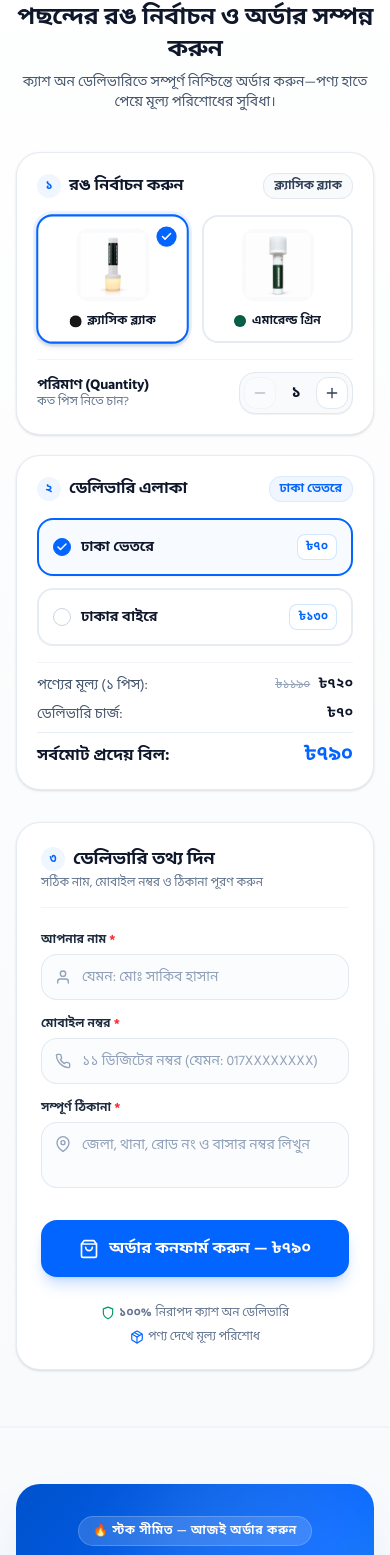
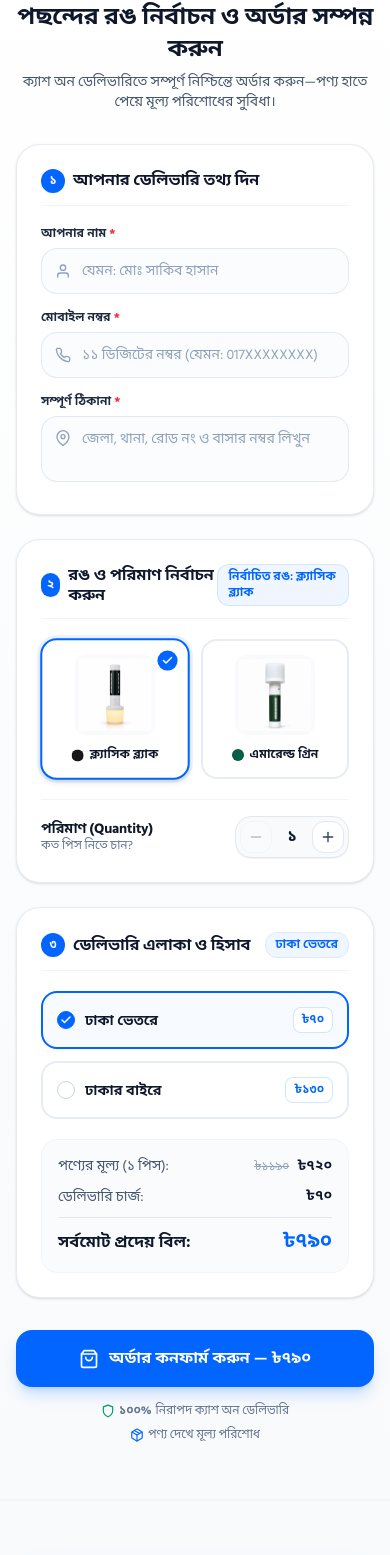
Before and after one commit to getrasel/secrethaat_double_flashlight, a React (Vite) app: page / in a window 390 px wide. Shown: the part 4833-6388 px from the top of the page. Built offline with nearby package versions, Linux system fonts and the light colour scheme; a web font is replaced by a local one.

Commit message:
order form fixed

```diff
--- a/src/components/OrderSection.tsx
+++ b/src/components/OrderSection.tsx
@@ -148,7 +148,7 @@ export const OrderSection: React.FC = () => {
     >
       <div className="container-custom">
         {/* Section Header */}
-        <div className="text-center max-w-2xl mx-auto mb-10 sm:mb-14">
+        <div className="text-center max-w-2xl mx-auto mb-8 sm:mb-12">
           <div className="inline-flex items-center gap-1.5 px-3 py-1 rounded-full bg-blue-50 border border-blue-200/60 text-xs sm:text-sm font-semibold text-[#0265FF] mb-3">
             <FiShoppingBag className="w-3.5 h-3.5" />
             <span>সহজ ও দ্রুত অর্ডার</span>
@@ -161,232 +161,25 @@ export const OrderSection: React.FC = () => {
           </p>
         </div>
 
-        {/* 2-Column Checkout Layout */}
-        <div className="grid grid-cols-1 lg:grid-cols-12 gap-8 lg:gap-10 items-start max-w-6xl mx-auto">
+        {/* Unified Ordered Checkout Form Container */}
+        <div className="max-w-3xl mx-auto">
+          <form onSubmit={handleSubmit} className="space-y-6" noValidate>
 
-          {/* LEFT COLUMN: Product Options & Summary */}
-          <div className="lg:col-span-6 space-y-5">
-
-            {/* 1. Color Selector Card */}
-            <div className="bg-white rounded-3xl p-5 sm:p-6 border border-slate-200/80 shadow-sm space-y-4">
-              <div className="flex items-center justify-between">
+            {/* 1. TOP: Delivery Info Form Card */}
+            <div className="bg-white rounded-3xl p-6 sm:p-8 border border-slate-200/80 shadow-sm space-y-5">
+              <div className="flex items-center justify-between pb-3 border-b border-slate-100">
                 <h3 className="text-base sm:text-lg font-bold text-slate-900 flex items-center gap-2">
-                  <span className="w-6 h-6 rounded-full bg-blue-50 text-[#0265FF] text-xs flex items-center justify-center font-bold font-number">১</span>
-                  <span>রঙ নির্বাচন করুন</span>
+                  <span className="w-6 h-6 rounded-full bg-[#0265FF] text-white text-xs flex items-center justify-center font-bold font-number shadow-xs">
+                    ১
+                  </span>
+                  <span>আপনার ডেলিভারি তথ্য দিন</span>
                 </h3>
-                <span className="text-xs font-semibold px-2.5 py-1 rounded-xl bg-slate-50 border border-slate-200 text-slate-700">
-                  {currentColor.name}
+                <span className="text-xs font-semibold px-2.5 py-1 rounded-xl bg-slate-50 border border-slate-200 text-slate-600 hidden sm:inline-block">
+                  ক্যাশ অন ডেলিভারি
                 </span>
               </div>
 
-              <div className="grid grid-cols-2 gap-3.5">
-                {COLOR_VARIANTS.map((variant) => {
-                  const isSelected = variant.id === selectedColor;
-                  return (
-                    <button
-                      key={variant.id}
-                      type="button"
-                      onClick={() => setSelectedColor(variant.id)}
-                      className={`relative flex flex-col items-center p-3 sm:p-4 rounded-2xl border-2 transition-all duration-200 cursor-pointer bg-white text-center ${
-                        isSelected
-                          ? "border-[#0265FF] ring-3 ring-blue-500/10 shadow-md scale-[1.01]"
-                          : "border-slate-200/80 hover:border-slate-300"
-                      }`}
-                    >
-                      <div className="w-18 h-18 sm:w-20 sm:h-20 rounded-xl overflow-hidden mb-2.5 bg-slate-50 p-1 flex items-center justify-center">
-                        <img
-                          src={variant.image}
-                          alt={variant.name}
-                          className="w-full h-full object-contain"
-                        />
-                      </div>
-
-                      <div className="flex items-center gap-1.5 mt-0.5">
-                        <span
-                          className="w-3 h-3 rounded-full border border-black/10 shrink-0"
-                          style={{ backgroundColor: variant.hex }}
-                        />
-                        <span className="text-xs sm:text-sm font-bold text-slate-900">
-                          {variant.name}
-                        </span>
-                      </div>
-
-                      {isSelected && (
-                        <span className="absolute top-2.5 right-2.5 w-5 h-5 rounded-full bg-[#0265FF] text-white flex items-center justify-center shadow-xs">
-                          <FiCheck className="w-3 h-3 stroke-3" />
-                        </span>
-                      )}
-                    </button>
-                  );
-                })}
-              </div>
-
-              {/* Quantity Stepper */}
-              <div className="pt-3 border-t border-slate-100 flex items-center justify-between">
-                <div>
-                  <h4 className="text-sm sm:text-base font-bold text-slate-900">
-                    পরিমাণ (Quantity)
-                  </h4>
-                  <p className="text-xs text-slate-500">
-                    কত পিস নিতে চান?
-                  </p>
-                </div>
-
-                <div className="flex items-center bg-slate-50 border border-slate-200 rounded-2xl p-1 shadow-2xs">
-                  <button
-                    type="button"
-                    onClick={() => handleQuantityChange(-1)}
-                    disabled={quantity <= 1}
-                    className="w-8 h-8 rounded-xl bg-white border border-slate-200 flex items-center justify-center text-slate-700 hover:bg-slate-100 disabled:opacity-30 disabled:hover:bg-white transition-colors cursor-pointer"
-                    aria-label="পরিমাণ কমান"
-                  >
-                    <FiMinus className="w-4 h-4" />
-                  </button>
-
-                  <span className="w-10 text-center font-number font-bold text-base text-slate-900">
-                    {toBanglaNumber(quantity)}
-                  </span>
-
-                  <button
-                    type="button"
-                    onClick={() => handleQuantityChange(1)}
-                    disabled={quantity >= 10}
-                    className="w-8 h-8 rounded-xl bg-white border border-slate-200 flex items-center justify-center text-slate-700 hover:bg-slate-100 disabled:opacity-30 disabled:hover:bg-white transition-colors cursor-pointer"
-                    aria-label="পরিমাণ বাড়ান"
-                  >
-                    <FiPlus className="w-4 h-4" />
-                  </button>
-                </div>
-              </div>
-            </div>
-
-            {/* 2. Delivery Area Selector & Price Summary Card */}
-            <div className="bg-white rounded-3xl p-5 sm:p-6 border border-slate-200/80 shadow-sm space-y-4">
-              <div className="flex items-center justify-between">
-                <h3 className="text-base sm:text-lg font-bold text-slate-900 flex items-center gap-2">
-                  <span className="w-6 h-6 rounded-full bg-blue-50 text-[#0265FF] text-xs flex items-center justify-center font-bold font-number">২</span>
-                  <span>ডেলিভারি এলাকা</span>
-                </h3>
-                <span className="text-xs font-semibold px-2.5 py-1 rounded-xl bg-blue-50 text-[#0265FF] border border-blue-100">
-                  {deliveryArea === "dhaka" ? "ঢাকা ভেতরে" : "ঢাকার বাইরে"}
-                </span>
-              </div>
-
-              {/* Delivery Area Options */}
-              <div className="grid grid-cols-1 sm:grid-cols-2 gap-3">
-                {/* Dhaka */}
-                <button
-                  type="button"
-                  onClick={() => setDeliveryArea("dhaka")}
-                  className={`p-3.5 rounded-2xl border-2 text-left transition-all duration-200 cursor-pointer flex items-center justify-between ${
-                    deliveryArea === "dhaka"
-                      ? "bg-blue-50/50 border-[#0265FF] shadow-xs"
-                      : "bg-white border-slate-200/80 hover:border-slate-300"
-                  }`}
-                >
-                  <div className="flex items-center gap-2.5">
-                    <div
-                      className={`w-4.5 h-4.5 rounded-full border flex items-center justify-center shrink-0 ${
-                        deliveryArea === "dhaka"
-                          ? "border-[#0265FF] bg-[#0265FF] text-white"
-                          : "border-slate-300 bg-white"
-                      }`}
-                    >
-                      {deliveryArea === "dhaka" && (
-                        <FiCheck className="w-3 h-3 stroke-3" />
-                      )}
-                    </div>
-                    <div>
-                      <p className="text-sm sm:text-base font-bold text-slate-900 leading-tight">
-                        ঢাকা ভেতরে
-                      </p>
-                    </div>
-                  </div>
-                  <span className="text-xs font-bold text-[#0265FF] bg-white px-2 py-1 rounded-lg border border-blue-200/70 font-number">
-                    ৳{toBanglaNumber(PRODUCT_INFO.deliveryDhaka)}
-                  </span>
-                </button>
-
-                {/* Outside Dhaka */}
-                <button
-                  type="button"
-                  onClick={() => setDeliveryArea("outside")}
-                  className={`p-3.5 rounded-2xl border-2 text-left transition-all duration-200 cursor-pointer flex items-center justify-between ${
-                    deliveryArea === "outside"
-                      ? "bg-blue-50/50 border-[#0265FF] shadow-xs"
-                      : "bg-white border-slate-200/80 hover:border-slate-300"
-                  }`}
-                >
-                  <div className="flex items-center gap-2.5">
-                    <div
-                      className={`w-4.5 h-4.5 rounded-full border flex items-center justify-center shrink-0 ${
-                        deliveryArea === "outside"
-                          ? "border-[#0265FF] bg-[#0265FF] text-white"
-                          : "border-slate-300 bg-white"
-                      }`}
-                    >
-                      {deliveryArea === "outside" && (
-                        <FiCheck className="w-3 h-3 stroke-3" />
-                      )}
-                    </div>
-                    <div>
-                      <p className="text-sm sm:text-base font-bold text-slate-900 leading-tight">
-                        ঢাকার বাইরে
-                      </p>
-                    </div>
-                  </div>
-                  <span className="text-xs font-bold text-[#0265FF] bg-white px-2 py-1 rounded-lg border border-blue-200/70 font-number">
-                    ৳{toBanglaNumber(PRODUCT_INFO.deliveryOutside)}
-                  </span>
-                </button>
-              </div>
-
-              {/* Order Summary Calculations */}
-              <div className="pt-3 border-t border-slate-100 space-y-2 text-sm">
-                <div className="flex justify-between items-center text-slate-600">
-                  <span>পণ্যের মূল্য (<span className="font-number">{toBanglaNumber(quantity)}</span> পিস):</span>
-                  <div className="flex items-center gap-2 font-number">
-                    <span className="text-xs text-slate-400 line-through">
-                      ৳{toBanglaNumber(regularTotal)}
-                    </span>
-                    <span className="font-bold text-slate-900">
-                      ৳{toBanglaNumber(itemsTotal)}
-                    </span>
-                  </div>
-                </div>
-
-                <div className="flex justify-between items-center text-slate-600">
-                  <span>ডেলিভারি চার্জ:</span>
-                  <span className="font-semibold text-slate-900 font-number">
-                    ৳{toBanglaNumber(deliveryCharge)}
-                  </span>
-                </div>
-
-                <div className="pt-2 border-t border-slate-200/80 flex justify-between items-center text-base sm:text-lg font-bold text-slate-900">
-                  <span>সর্বমোট প্রদেয় বিল:</span>
-                  <span className="text-xl sm:text-2xl font-black text-[#0265FF] font-number">
-                    ৳{toBanglaNumber(grandTotal)}
-                  </span>
-                </div>
-              </div>
-            </div>
-
-          </div>
-
-          {/* RIGHT COLUMN: Bangla Checkout Form */}
-          <div className="lg:col-span-6 space-y-5">
-            <div className="bg-white rounded-3xl p-6 sm:p-8 border border-slate-200/80 shadow-sm">
-              <div className="mb-6 pb-4 border-b border-slate-100">
-                <h3 className="text-lg sm:text-xl font-bold text-slate-900 flex items-center gap-2">
-                  <span className="w-6 h-6 rounded-full bg-blue-50 text-[#0265FF] text-xs flex items-center justify-center font-bold font-number">৩</span>
-                  <span>ডেলিভারি তথ্য দিন</span>
-                </h3>
-                <p className="text-xs sm:text-sm text-slate-500 mt-1">
-                  সঠিক নাম, মোবাইল নম্বর ও ঠিকানা পূরণ করুন
-                </p>
-              </div>
-
-              <form onSubmit={handleSubmit} className="space-y-4" noValidate>
+              <div className="space-y-4">
                 {/* Name */}
                 <div className="space-y-1.5">
                   <label
@@ -488,13 +281,224 @@ export const OrderSection: React.FC = () => {
                     </p>
                   )}
                 </div>
+              </div>
+            </div>
 
-                {/* Submit CTA Button */}
-                <div className="pt-2">
+            {/* 2. MIDDLE: Color Selection & Quantity Card */}
+            <div className="bg-white rounded-3xl p-6 sm:p-8 border border-slate-200/80 shadow-sm space-y-5">
+              <div className="flex items-center justify-between pb-3 border-b border-slate-100">
+                <h3 className="text-base sm:text-lg font-bold text-slate-900 flex items-center gap-2">
+                  <span className="w-6 h-6 rounded-full bg-[#0265FF] text-white text-xs flex items-center justify-center font-bold font-number shadow-xs">
+                    ২
+                  </span>
+                  <span>রঙ ও পরিমাণ নির্বাচন করুন</span>
+                </h3>
+                <span className="text-xs font-semibold px-2.5 py-1 rounded-xl bg-blue-50 border border-blue-200/60 text-[#0265FF]">
+                  নির্বাচিত রঙ: {currentColor.name}
+                </span>
+              </div>
+
+              {/* Color Variant Buttons */}
+              <div className="grid grid-cols-2 gap-3 sm:gap-4">
+                {COLOR_VARIANTS.map((variant) => {
+                  const isSelected = variant.id === selectedColor;
+                  return (
+                    <button
+                      key={variant.id}
+                      type="button"
+                      onClick={() => setSelectedColor(variant.id)}
+                      className={`relative flex flex-col items-center p-3.5 sm:p-4 rounded-2xl border-2 transition-all duration-200 cursor-pointer bg-white text-center ${
+                        isSelected
+                          ? "border-[#0265FF] ring-3 ring-blue-500/10 shadow-md scale-[1.01]"
+                          : "border-slate-200/80 hover:border-slate-300"
+                      }`}
+                    >
+                      <div className="w-20 h-20 sm:w-24 sm:h-24 rounded-xl overflow-hidden mb-2.5 bg-slate-50 p-1 flex items-center justify-center">
+                        <img
+                          src={variant.image}
+                          alt={variant.name}
+                          className="w-full h-full object-contain"
+                        />
+                      </div>
+
+                      <div className="flex items-center gap-1.5 mt-0.5">
+                        <span
+                          className="w-3 h-3 rounded-full border border-black/10 shrink-0"
+                          style={{ backgroundColor: variant.hex }}
+                        />
+                        <span className="text-xs sm:text-sm font-bold text-slate-900">
+                          {variant.name}
+                        </span>
+                      </div>
+
+                      {isSelected && (
+                        <span className="absolute top-2.5 right-2.5 w-5 h-5 rounded-full bg-[#0265FF] text-white flex items-center justify-center shadow-xs">
+                          <FiCheck className="w-3 h-3 stroke-3" />
+                        </span>
+                      )}
+                    </button>
+                  );
+                })}
+              </div>
+
+              {/* Quantity Stepper */}
+              <div className="pt-4 border-t border-slate-100 flex items-center justify-between">
+                <div>
+                  <h4 className="text-sm sm:text-base font-bold text-slate-900">
+                    পরিমাণ (Quantity)
+                  </h4>
+                  <p className="text-xs text-slate-500">
+                    কত পিস নিতে চান?
+                  </p>
+                </div>
+
+                <div className="flex items-center bg-slate-50 border border-slate-200 rounded-2xl p-1 shadow-2xs">
+                  <button
+                    type="button"
+                    onClick={() => handleQuantityChange(-1)}
+                    disabled={quantity <= 1}
+                    className="w-8 h-8 rounded-xl bg-white border border-slate-200 flex items-center justify-center text-slate-700 hover:bg-slate-100 disabled:opacity-30 disabled:hover:bg-white transition-colors cursor-pointer"
+                    aria-label="পরিমাণ কমান"
+                  >
+                    <FiMinus className="w-4 h-4" />
+                  </button>
+
+                  <span className="w-10 text-center font-number font-bold text-base text-slate-900">
+                    {toBanglaNumber(quantity)}
+                  </span>
+
+                  <button
+                    type="button"
+                    onClick={() => handleQuantityChange(1)}
+                    disabled={quantity >= 10}
+                    className="w-8 h-8 rounded-xl bg-white border border-slate-200 flex items-center justify-center text-slate-700 hover:bg-slate-100 disabled:opacity-30 disabled:hover:bg-white transition-colors cursor-pointer"
+                    aria-label="পরিমাণ বাড়ান"
+                  >
+                    <FiPlus className="w-4 h-4" />
+                  </button>
+                </div>
+              </div>
+            </div>
+
+            {/* 3. LOWER MIDDLE: Delivery Area Selector & Price Summary Card */}
+            <div className="bg-white rounded-3xl p-6 sm:p-8 border border-slate-200/80 shadow-sm space-y-5">
+              <div className="flex items-center justify-between pb-3 border-b border-slate-100">
+                <h3 className="text-base sm:text-lg font-bold text-slate-900 flex items-center gap-2">
+                  <span className="w-6 h-6 rounded-full bg-[#0265FF] text-white text-xs flex items-center justify-center font-bold font-number shadow-xs">
+                    ৩
+                  </span>
+                  <span>ডেলিভারি এলাকা ও হিসাব</span>
+                </h3>
+                <span className="text-xs font-semibold px-2.5 py-1 rounded-xl bg-blue-50 text-[#0265FF] border border-blue-100">
+                  {deliveryArea === "dhaka" ? "ঢাকা ভেতরে" : "ঢাকার বাইরে"}
+                </span>
+              </div>
+
+              {/* Delivery Area Options */}
+              <div className="grid grid-cols-1 sm:grid-cols-2 gap-3">
+                {/* Dhaka */}
+                <button
+                  type="button"
+                  onClick={() => setDeliveryArea("dhaka")}
+                  className={`p-3.5 rounded-2xl border-2 text-left transition-all duration-200 cursor-pointer flex items-center justify-between ${
+                    deliveryArea === "dhaka"
+                      ? "bg-blue-50/50 border-[#0265FF] shadow-xs"
+                      : "bg-white border-slate-200/80 hover:border-slate-300"
+                  }`}
+                >
+                  <div className="flex items-center gap-2.5">
+                    <div
+                      className={`w-4.5 h-4.5 rounded-full border flex items-center justify-center shrink-0 ${
+                        deliveryArea === "dhaka"
+                          ? "border-[#0265FF] bg-[#0265FF] text-white"
+                          : "border-slate-300 bg-white"
+                      }`}
+                    >
+                      {deliveryArea === "dhaka" && (
+                        <FiCheck className="w-3 h-3 stroke-3" />
+                      )}
+                    </div>
+                    <div>
+                      <p className="text-sm sm:text-base font-bold text-slate-900 leading-tight">
+                        ঢাকা ভেতরে
+                      </p>
+                    </div>
+                  </div>
+                  <span className="text-xs font-bold text-[#0265FF] bg-white px-2 py-1 rounded-lg border border-blue-200/70 font-number">
+                    ৳{toBanglaNumber(PRODUCT_INFO.deliveryDhaka)}
+                  </span>
+                </button>
+
+                {/* Outside Dhaka */}
+                <button
+                  type="button"
+                  onClick={() => setDeliveryArea("outside")}
+                  className={`p-3.5 rounded-2xl border-2 text-left transition-all duration-200 cursor-pointer flex items-center justify-between ${
+                    deliveryArea === "outside"
+                      ? "bg-blue-50/50 border-[#0265FF] shadow-xs"
+                      : "bg-white border-slate-200/80 hover:border-slate-300"
+                  }`}
+                >
+                  <div className="flex items-center gap-2.5">
+                    <div
+                      className={`w-4.5 h-4.5 rounded-full border flex items-center justify-center shrink-0 ${
+                        deliveryArea === "outside"
+                          ? "border-[#0265FF] bg-[#0265FF] text-white"
+                          : "border-slate-300 bg-white"
+                      }`}
+                    >
+                      {deliveryArea === "outside" && (
+                        <FiCheck className="w-3 h-3 stroke-3" />
+                      )}
+                    </div>
+                    <div>
+                      <p className="text-sm sm:text-base font-bold text-slate-900 leading-tight">
+                        ঢাকার বাইরে
+                      </p>
+                    </div>
+                  </div>
+                  <span className="text-xs font-bold text-[#0265FF] bg-white px-2 py-1 rounded-lg border border-blue-200/70 font-number">
+                    ৳{toBanglaNumber(PRODUCT_INFO.deliveryOutside)}
+                  </span>
+                </button>
+              </div>
+
+              {/* Order Summary Calculations */}
+              <div className="pt-4 border-t border-slate-100 space-y-2.5 text-sm bg-slate-50/70 p-4 rounded-2xl border border-slate-100">
+                <div className="flex justify-between items-center text-slate-600">
+                  <span>পণ্যের মূল্য (<span className="font-number">{toBanglaNumber(quantity)}</span> পিস):</span>
+                  <div className="flex items-center gap-2 font-number">
+                    <span className="text-xs text-slate-400 line-through">
+                      ৳{toBanglaNumber(regularTotal)}
+                    </span>
+                    <span className="font-bold text-slate-900">
+                      ৳{toBanglaNumber(itemsTotal)}
+                    </span>
+                  </div>
+                </div>
+
+                <div className="flex justify-between items-center text-slate-600">
+                  <span>ডেলিভারি চার্জ:</span>
+                  <span className="font-semibold text-slate-900 font-number">
+                    ৳{toBanglaNumber(deliveryCharge)}
+                  </span>
+                </div>
+
+                <div className="pt-2.5 border-t border-slate-200 flex justify-between items-center text-base sm:text-lg font-bold text-slate-900">
+                  <span>সর্বমোট প্রদেয় বিল:</span>
+                  <span className="text-xl sm:text-2xl font-black text-[#0265FF] font-number">
+                    ৳{toBanglaNumber(grandTotal)}
+                  </span>
+                </div>
+              </div>
+            </div>
+
+            {/* 4. BOTTOM: Order Confirm Submit CTA Button */}
+            <div className="space-y-3 pt-2">
               <button
                 type="submit"
                 disabled={isSubmitting}
-                    className="w-full bg-[#0265FF] hover:bg-[#0052CC] disabled:opacity-75 text-white text-base sm:text-lg font-bold py-4 px-6 rounded-2xl transition-all duration-200 shadow-lg shadow-blue-500/25 hover:shadow-xl hover:shadow-blue-500/30 active:scale-98 flex items-center justify-center gap-2.5 cursor-pointer"
+                className="w-full bg-[#0265FF] hover:bg-[#0052CC] disabled:opacity-75 text-white text-base sm:text-lg font-bold py-4 sm:py-4.5 px-6 rounded-2xl transition-all duration-200 shadow-lg shadow-blue-500/25 hover:shadow-xl hover:shadow-blue-500/30 active:scale-98 flex items-center justify-center gap-2.5 cursor-pointer"
               >
                 {isSubmitting ? (
                   <>
@@ -510,10 +514,9 @@ export const OrderSection: React.FC = () => {
                   </>
                 )}
               </button>
-                </div>
 
               {/* Security Guarantee Strip */}
-                <div className="pt-3 flex flex-col sm:flex-row items-center justify-center gap-2 text-xs text-slate-500 text-center">
+              <div className="flex flex-col sm:flex-row items-center justify-center gap-2 text-xs text-slate-500 text-center pt-1">
                 <span className="flex items-center gap-1">
                   <FiShield className="w-3.5 h-3.5 text-emerald-600" />
                   <span className="font-number font-bold">১০০%</span> নিরাপদ ক্যাশ অন ডেলিভারি
@@ -524,10 +527,9 @@ export const OrderSection: React.FC = () => {
                   পণ্য দেখে মূল্য পরিশোধ
                 </span>
               </div>
-              </form>
-            </div>
             </div>
 
+          </form>
         </div>
       </div>
     </section>
```
Lines whose indentation alone changed are shown as unchanged.
